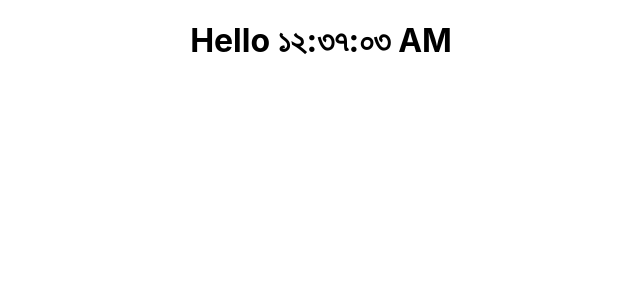
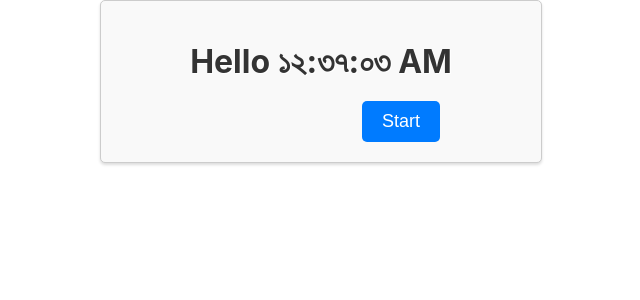
Before and after one commit to AKSUF/ReactCrack, a React (Create React App) app: page / in a window 1280 px wide. Shown: the top 300 px of the page, without its empty margins (319-959 px from the left). Built offline with nearby package versions, Linux system fonts and the light colour scheme.

Commit message:
purpose of this and uses and solvement

```diff
--- a/src/component/Clock.jsx
+++ b/src/component/Clock.jsx
@@ -1,25 +1,69 @@
 import React from 'react';
 import ReactDOM from 'react-dom';
+import "../style/clock.css"
 
 class Clock extends React.Component {
-constructor(props){
-    super(props);
-    this.state={date:new Date()};
+// constructor(props){
+//     super(props);
+//     this.state={date:new Date()};
+// }
+
+
+
+
+state={date:new Date(),locale:'bn-BD'};
+
+componentDidMount(){
+this.clockTimer=setInterval(()=>this.tick(),100);
+}
+///when you want solve this problem with bind() function
+handleClick=(locale)=>{
+  this.setState({
+   locale,
+  })
+ }
+
+
+// handleClick=()=>{
+//  this.setState({
+//   locale:'en-US',
+//  })
+// }
+//to decative the function
+// handleClick(e){
+//   e.preventDefault();
+//   console.log("This is for cock event")
+// }
+componentWillUnmount(){
+clearInterval(this.clockTimer);
 }
 
-componentDidMount(){
-setInterval(()=>{
-this.setState({
-date:new Date(),
-});
-},100);
+tick(){
+    this.setState({
+        date:new Date(),
+        });
 }
 
     render() {
+const {date,locale}=this.state;
+
+
       return (
-        <h1 className='heading'>
-          <span className='text'>Hello {this.state.date.toLocaleTimeString(this.props.locale)}</span>
+        <div class="clock-container">
+        <h1 class="heading">
+          <span class="text">Hello {this.state.date.toLocaleTimeString(locale)}</span>
         </h1>
+        {/* <button type="button" class="button" onClick={this.handleClick}>Start</button> */}
+
+
+        {/* <button type="button" class="button" onClick={this.handleClick}>Start</button> */}
+{/* //when you wantsolve the this keyword problem with bind funtionfunality */}
+        {/* <button type="button" class="button" onClick={this.handleClick.bind(this,'en-US')}>Start</button> */}
+{/* //when you try this key word problem with arrow function */}
+<button type="button" class="button" onClick={()=>this.handleClick('en-US')}>Start</button>
+
+      </div>
+
       );
     }
   }
--- /dev/null
+++ b/src/style/clock.css
@@ -0,0 +1,51 @@
+/* Clock container */
+
+.clock-container {
+    background-color: #f9f9f9;
+    border: 1px solid #ccc;
+    box-shadow: 0 2px 3px #ddd;
+    padding: 20px;
+    border-radius: 5px;
+    max-width: 400px;
+    margin: 0 auto;
+}
+
+
+/* Heading style */
+
+.heading {
+    font-size: 32px;
+    text-align: center;
+    margin-bottom: 20px;
+}
+
+
+/* Text style */
+
+.text {
+    color: #333;
+    font-weight: bold;
+    text-shadow: 1px 1px #fff;
+}
+
+
+/* Button style */
+
+button {
+    background-color: #007bff;
+    border: none;
+    color: #fff;
+    padding: 10px 20px;
+    border-radius: 5px;
+    cursor: pointer;
+    font-size: 18px;
+    margin-left: 40%;
+}
+
+button:hover {
+    background-color: #0069d9;
+}
+
+button:focus {
+    outline: none;
+}
```
